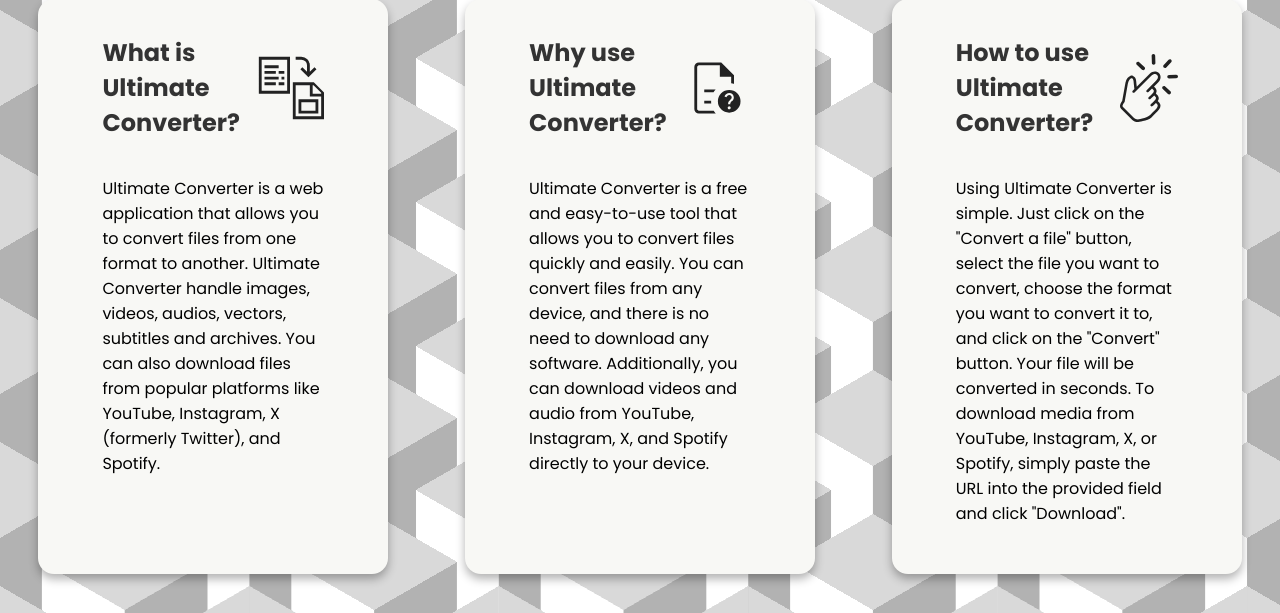
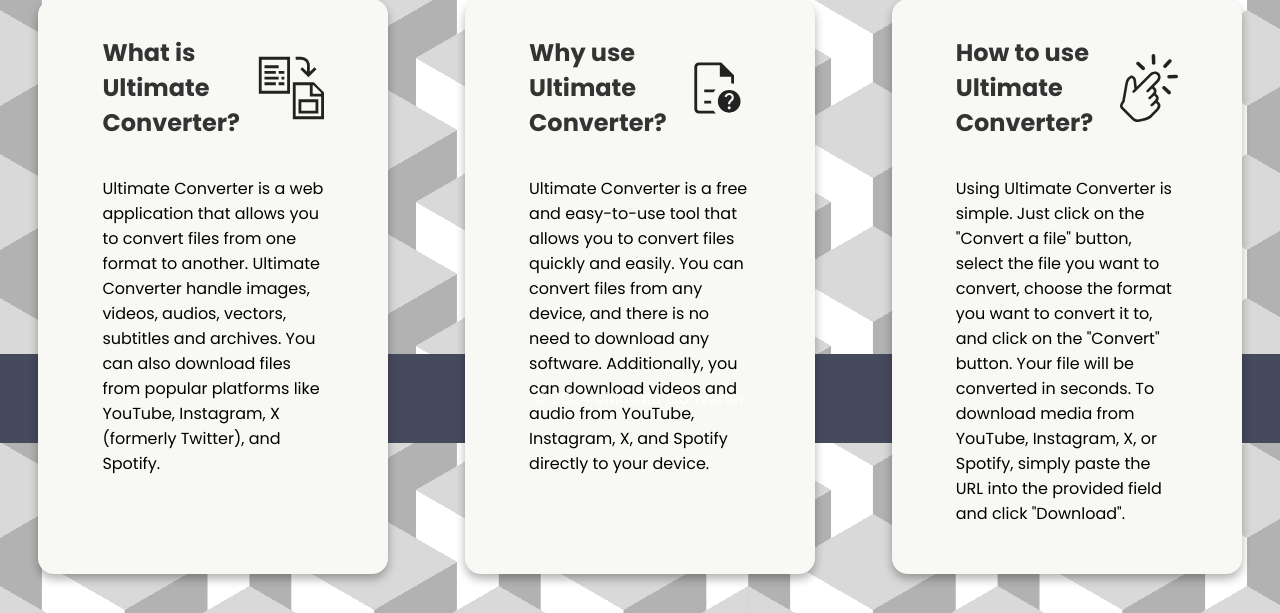
Before and after one commit to Gabrieleirbag1/Ultimate-Converter, a Flask app: page / in a window 1280 px wide. Shown: the part 446-1059 px from the top of the page. Run offline with Flask 3, Linux system fonts and the light colour scheme.

Commit message:
Add footer section with styles for main layout

```diff
--- a/src/static/styles/main.css
+++ b/src/static/styles/main.css
@@ -66,6 +66,13 @@
 }
 .header-main nav a:hover {
     text-decoration: underline;
+}
+
+.footer-main{
+    background-color: #464a5d;
+    color: #fff;
+    text-align: center;
+    padding: 1rem;
 }
 
 /* ############################# STYLES FOR THE INDEX PAGE ############################# */
--- a/src/templates/layout.html
+++ b/src/templates/layout.html
@@ -39,5 +39,8 @@
         {% block content %}
         {% endblock %}
     </div>
+<footer class="footer-main">
+    <p>&copy; 2024 Ultimate Converter</p>
+</footer>
 </body>
 </html>
```
